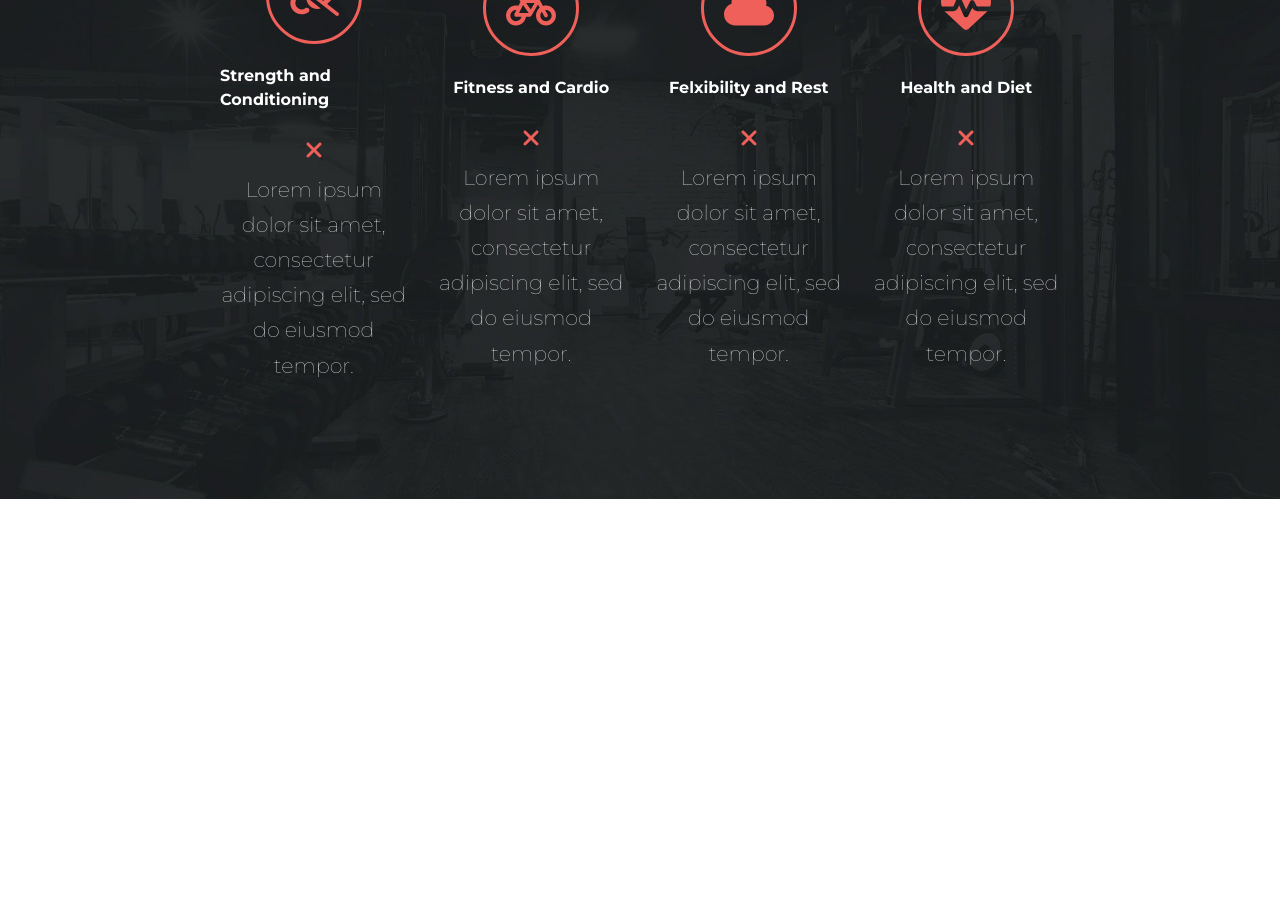
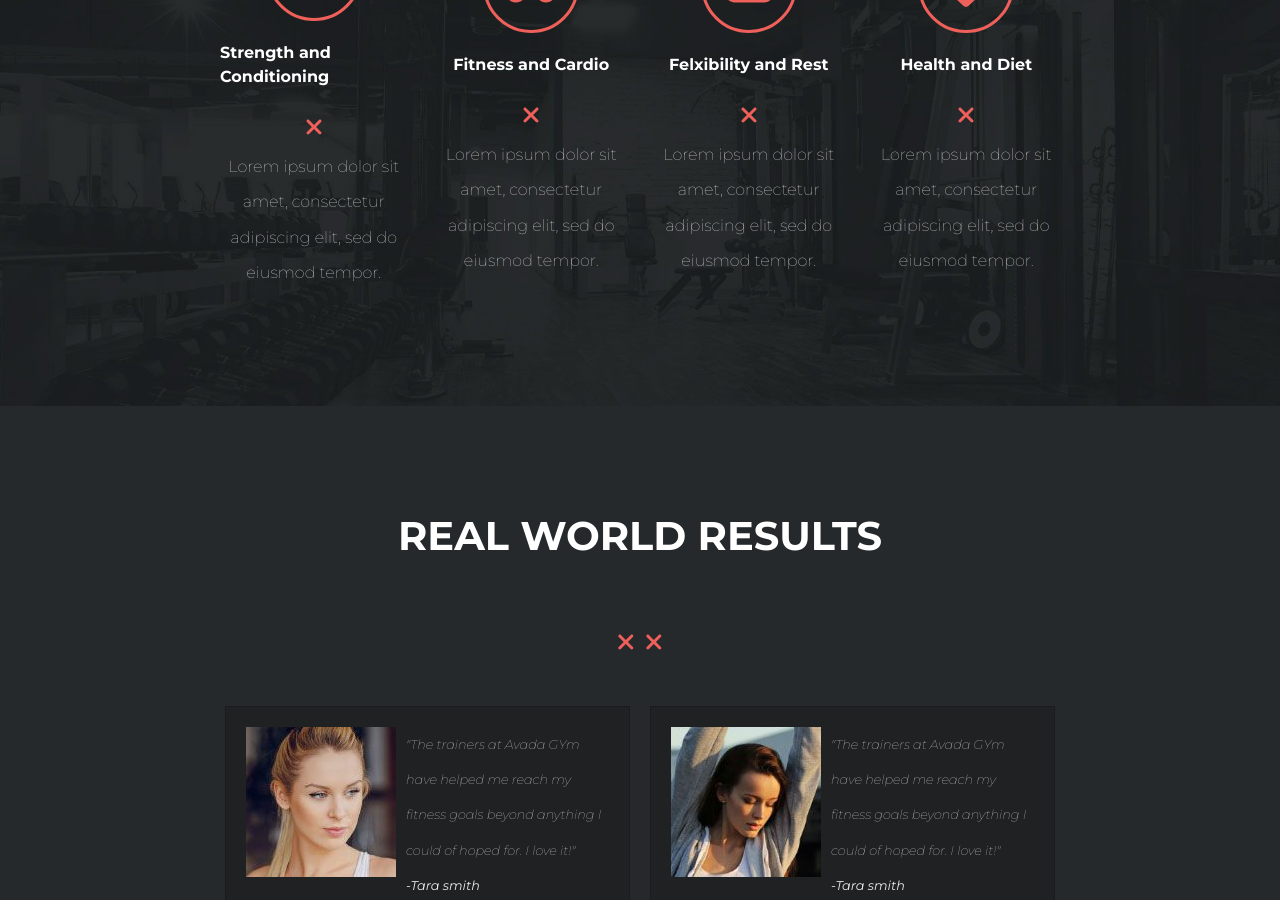
Before and after one commit to azizafarooq/proj-html-vuejs, a Vue app: page / in a window 1280 px wide. Shown: the part 1900-2800 px from the top of the page. Before the commit the page ends 2399 px from the top, so only its background shows below. Built offline with nearby package versions, Linux system fonts and the light colour scheme.

Commit message:
feat: appcards

```diff
--- a/src/App.vue
+++ b/src/App.vue
@@ -4,6 +4,7 @@ import AppMain from './components/AppMain.vue';
 import AppFooter from './components/AppFooter.vue';
 import AppSignup from './components/AppSignup.vue';
 import AppIcons from './components/AppIcons.vue';
+import AppCards from './components/AppCards.vue';
 
 export default {
   data() {
@@ -11,7 +12,7 @@ export default {
     }
   },
 
-  components: { AppHeader, AppSignup, AppIcons, AppMain, AppFooter }
+  components: { AppHeader, AppSignup, AppIcons, AppCards, AppMain, AppFooter }
 }
 </script>
 
@@ -19,6 +20,7 @@ export default {
   <AppHeader></AppHeader>
   <AppSignup></AppSignup>
   <AppIcons></AppIcons>
+  <AppCards></AppCards>
   <AppMain></AppMain>
   <AppFooter></AppFooter>
 </template>
--- /dev/null
+++ b/src/components/AppCards.vue
@@ -0,0 +1,85 @@
+<script>
+export default {
+    data() {
+        return {
+        }
+    }
+}
+</script>
+
+<template>
+    <section>
+        <p class="main-title">REAL WORLD RESULTS</p>
+        <font-awesome-icon class="xmark-combo" v-for="xmark in 2" :icon="['fas', 'xmark']" style="color: #ee6059;" />
+        <div class="cards">
+            <div class="card">
+                <img class="card-img-top" src="/images/review_1-compressor.jpg">
+                <div class="description"> "The trainers at Avada GYm have helped me reach my fitness goals beyond anything I
+                    could of hoped for. I love it!"
+                    <div class="name"><strong> -Tara smith</strong></div>
+                </div>
+            </div>
+            <div class="card">
+                <img class="card-img-top" src="/images/review_2-compressor.jpg">
+                <div class="description"> "The trainers at Avada GYm have helped me reach my fitness goals beyond anything I
+                    could of hoped for. I love it!"
+                    <div class="name"></div><strong> -Tara smith</strong>
+                </div>
+            </div>
+            <div class="card">
+                <img class="card-img-top" src="/images/review_3-compressor-2.jpg">
+                <div class="description"> "The trainers at Avada GYm have helped me reach my fitness goals beyond anything I
+                    could of hoped for. I love it!"
+                    <div class="name"></div><strong> -Tara smith</strong>
+                </div>
+            </div>
+
+            <div class="card">
+                <img class="card-img-top" src="/images/review_4-compressor-2.jpg">
+                <div class="description"> "The trainers at Avada GYm have helped me reach my fitness goals beyond anything I
+                    could of hoped for. I love it!"
+                    <div class="name"><strong> -Tara Smith </strong> </div>
+                </div>
+            </div>
+        </div>
+
+    </section>
+</template>
+
+<style lang="scss" scoped>
+section {
+    background-color: hsl(200deg 7.5% 15.69%);
+    padding: 100px 150px;
+    text-align: center;
+
+    .cards {
+        display: flex;
+        flex-wrap: wrap;
+        justify-content: center;
+        align-items: center;
+        gap: 20px;
+    }
+
+    .card {
+        flex-direction: row;
+        width: calc((100% - 150px - 20px) / 2);
+        border-radius: 0;
+        background-color: hsl(210deg 6.06% 12.94%);
+        padding: 20px;
+        gap: 10px;
+        font-style: italic;
+
+        .description,
+        .name {
+            text-align: left;
+            font-size: 0.8rem;
+        }
+
+        img {
+            width: 150px;
+            height: 150px;
+            border-radius: 0;
+        }
+    }
+}
+</style>
--- a/src/components/AppHeader.vue
+++ b/src/components/AppHeader.vue
@@ -44,7 +44,7 @@ export default {
     <header>
         <div class="container">
             <!--Logo-->
-            <img src="/Images/gym_logo_1x.png" alt="">
+            <img src="/images/gym_logo_1x.png" alt="">
 
             <!--Menù dinamico-->
             <ul>
@@ -63,8 +63,8 @@ export default {
     <!--Jumbotron-->
     <div class="jumbotron">
         <p class="main-title">WORLD CLASS Fitness</p>
-        <font-awesome-icon class="xmark" v-for="xmark in 2" :icon="['fas', 'xmark']" style="color: #ee6059;" />
-        <p class="description">At Avada Gym, everything we do from top to bottom is of the highest quality to ensure we're
+        <font-awesome-icon class="xmark-combo" v-for="xmark in 2" :icon="['fas', 'xmark']" style="color: #ee6059;" />
+        <p class="descriptions">At Avada Gym, everything we do from top to bottom is of the highest quality to ensure we're
             equipped
             to help
             you to reach reach your your goals of a healthy and fit lifestyle. </p>
@@ -76,7 +76,7 @@ export default {
 header {
     padding: 2.5rem;
     padding-bottom: 300px;
-    background-image: url('/Images/home-banner.jpg');
+    background-image: url('/images/home-banner.jpg');
     background-size: cover;
 
     img {
@@ -132,10 +132,6 @@ header {
     padding: 100px 150px;
     position: relative;
 
-    .xmark {
-        padding: 3rem 0.3rem;
-    }
-
     .sortDown {
         font-size: 9rem;
         position: absolute;
--- a/src/components/AppIcons.vue
+++ b/src/components/AppIcons.vue
@@ -31,6 +31,7 @@ export default {
 </script>
 <template>
     <section>
+        <!-- Icone dinamiche-->
         <div class="items" v-for="item in  items ">
             <font-awesome-icon class="icons" :icon="['fas', item.icon]" style="color: #ee6059;" />
             <p class="title">{{ item.title }}</p>
--- a/src/components/AppSignup.vue
+++ b/src/components/AppSignup.vue
@@ -3,7 +3,7 @@
 <template>
     <section>
         <div class="container">
-            <img src="/Images/home_img-compressor.jpg" alt="">
+            <img src="/images/home_img-compressor.jpg" alt="">
             <div class="signUp">
                 <h4>Sign Up For A Free Training Session!</h4>
                 <!--Inserire il v-model-->
@@ -34,6 +34,7 @@ section {
         justify-content: center;
         align-items: center;
         gap: 20px;
+
 
         img,
         .signUp {
--- a/src/styles/generals.scss
+++ b/src/styles/generals.scss
@@ -15,6 +15,11 @@ ul {
     font-size: 1.5rem;
 }
 
+.xmark-combo {
+    font-size: 1.5rem;
+    padding: 3rem 0.3rem;
+}
+
 .title {
     color: white;
     font-weight: bold;
@@ -30,7 +35,7 @@ ul {
 
 .description {
     font-weight: lighter;
-    font-size: 1.3rem;
+    font-size: 1rem;
     line-height: 2.2rem;
     color: #EBEAEA;
 }
```
